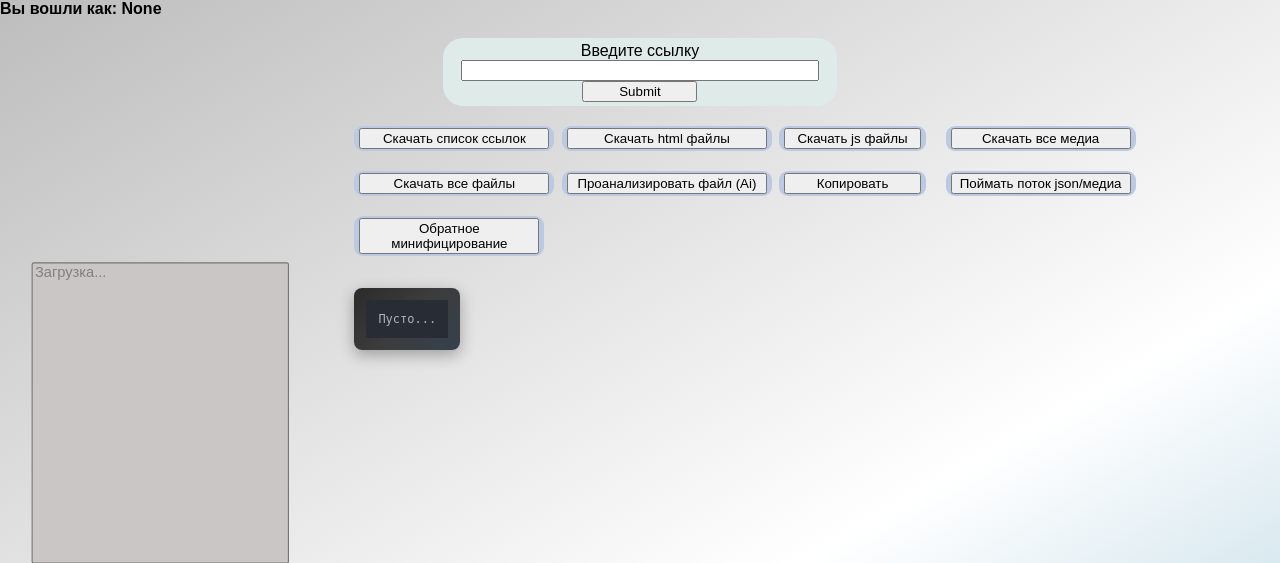
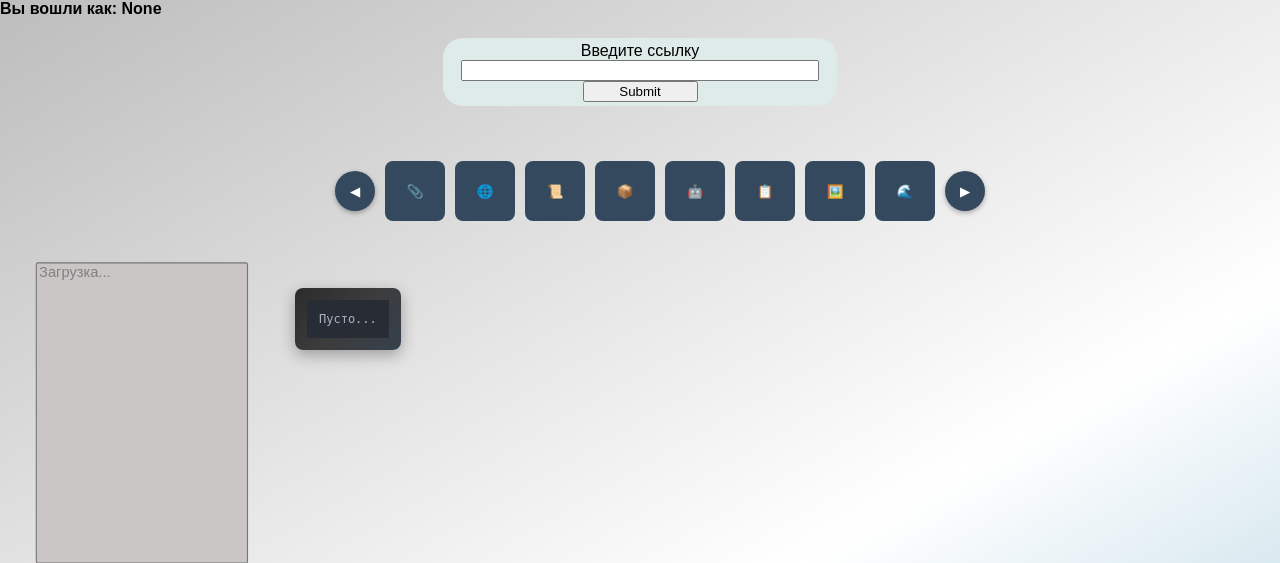
Before and after one commit to 1K0T1/site_analysis_for_api, a Flask app: page /view_analysis_api in a window 1280 px wide. Shown: the top 563 px of the page. Run offline with Flask 3, Linux system fonts and the light colour scheme; data that the repository does not hold is empty; some libraries are stand-ins or nearby versions.

Commit message:
add scroll panel

```diff
--- /dev/null
+++ b/static/scrollCarousel.js
@@ -0,0 +1,11 @@
+function scrollCarousel(direction) {
+    const carousel = document.getElementById('Carousel');
+    const itemWidth = 76;
+
+    const scrollAmount = itemWidth * direction;
+
+    carousel.scrollBy({
+        left: scrollAmount,
+        behavior: 'smooth'
+    });
+}
--- a/static/style.css
+++ b/static/style.css
@@ -312,7 +312,7 @@
   background: #7ec9e3;
 }
 
-/*страница с парсингом*/
+/*main page*/
 main.view_analysis_api {
   display: grid;
   grid-template-columns: 1fr auto auto auto 1fr;
@@ -364,48 +364,6 @@
   justify-self: center;
 }
 
-main.view_analysis_api .list {
-  display: grid;
-  grid-column: 2;
-  grid-row: 3;
-  background: #bcc9e3;
-  border-radius: 9px;
-  padding: 2px 5px;
-  cursor: pointer;
-  transition: 0.4s;
-  width: 100%;
-  max-width: 200px;
-  justify-self: left;
-}
-
-main.view_analysis_api .filehtml {
-  display: grid;
-  grid-column: 3;
-  grid-row: 3;
-  background: #bcc9e3;
-  border-radius: 9px;
-  padding: 2px 5px;
-  cursor: pointer;
-  transition: 0.4s;
-  width: 100%;
-  max-width: 200px;
-  justify-self: center;
-}
-
-main.view_analysis_api .filejs {
-  display: grid;
-  grid-column: 4;
-  grid-row: 3;
-  background: #bcc9e3;
-  border-radius: 9px;
-  padding: 2px 5px;
-  cursor: pointer;
-  transition: 0.4s;
-  width: 100%;
-  max-width: 200px;
-  justify-self: right;
-}
-
 main.view_analysis_api .listfile {
   display: grid;
   grid-column: 1;
@@ -419,88 +377,117 @@
   transform-origin: right;
 }
 
-main.view_analysis_api .allfiles {
-  display: grid;
-  grid-column: 2;
-  grid-row: 4;
-  background: #bcc9e3;
-  border-radius: 9px;
-  padding: 2px 5px;
-  cursor: pointer;
-  transition: 0.4s;
-  width: 100%;
-  max-width: 200px;
-  justify-self: left;
+/* Контейнер карусели */
+main.view_analysis_api .carousel-container {
+    grid-column: 4;
+    grid-row: 4;
+    display: flex;
+    align-items: center;
+    gap: 10px;
+    width: 100%;
+    max-width: 650px;
+    justify-self: center;
 }
 
-main.view_analysis_api .AIgenerate {
-  display: grid;
-  grid-column: 3;
-  grid-row: 4;
-  background: #bcc9e3;
-  border-radius: 9px;
-  padding: 2px 5px;
-  cursor: pointer;
-  transition: 0.4s;
-  width: 100%;
-  max-width: 200px;
-  justify-self: center;
+main.view_analysis_api .carousel {
+    display: flex;
+    overflow-x: auto;
+    scroll-behavior: smooth;
+    gap: 10px;
+    padding: 15px 0;
+    flex: 1;
+
+    scrollbar-width: thin;
 }
 
-main.view_analysis_api .copy {
-  display: grid;
-  grid-column: 4;
-  grid-row: 4;
-  background: #bcc9e3;
-  border-radius: 9px;
-  padding: 2px 5px;
-  cursor: pointer;
-  transition: 0.4s;
-  width: 100%;
-  max-width: 200px;
-  justify-self: right;
+main.view_analysis_api .nav-button {
+    background: #34495e;
+    color: white;
+    border: none;
+    width: 40px;
+    height: 40px;
+    cursor: pointer;
+    z-index: 10;
+    border-radius: 50%;
+    display: flex;
+    align-items: center;
+    justify-content: center;
+    box-shadow: 0 2px 5px rgba(0,0,0,0.3);
+    flex-shrink: 0;
+    transition: background 0.3s;
 }
 
-main.view_analysis_api .flow_view {
-  display: grid;
-  grid-column: 5;
-  grid-row: 4;
-  background: #bcc9e3;
-  border-radius: 9px;
-  padding: 2px 5px;
-  cursor: pointer;
-  transition: 0.4s;
-  width: 100%;
-  max-width: 180px;
-  justify-self: left;
+main.view_analysis_api .nav-button:hover {
+    background: #1abc9c;
 }
 
-main.view_analysis_api .media_download {
-  display: grid;
-  grid-column: 5;
-  grid-row: 3;
-  background: #bcc9e3;
-  border-radius: 9px;
-  padding: 2px 5px;
-  cursor: pointer;
-  transition: 0.4s;
-  width: 100%;
-  max-width: 180px;
-  justify-self: left;
+main.view_analysis_api .carousel form button {
+    min-width: 60px;
+    height: 60px;
+    background-color: #34495e;
+    border: none;
+    border-radius: 8px;
+    cursor: pointer;
+    position: relative;
+    display: flex;
+    align-items: center;
+    justify-content: center;
 }
 
-main.view_analysis_api .reverse_minification {
-  display: grid;
-  grid-column: 2;
-  grid-row: 5;
-  background: #bcc9e3;
-  border-radius: 9px;
-  padding: 2px 5px;
-  cursor: pointer;
-  transition: 0.4s;
-  width: 100%;
-  max-width: 180px;
-  justify-self: left;
+main.view_analysis_api .nav-button:hover {
+    background: #1abc9c;
+}
+
+main.view_analysis_api .carousel form button::before {
+    content: attr(data-tooltip);
+    position: absolute;
+    bottom: 115%;
+    left: 50%;
+    transform: translateX(-50%) translateY(10px);
+    white-space: nowrap;
+    background-color: #c0392b;
+    color: white;
+    padding: 6px 12px;
+    border-radius: 4px;
+    font-size: 13px;
+    opacity: 0;
+    visibility: hidden;
+    transition: all 0.3s ease;
+    pointer-events: none;
+    z-index: 20;
+}
+
+main.view_analysis_api .carousel form button::after {
+    content: '';
+    position: absolute;
+    bottom: 100%;
+    left: 50%;
+    transform: translateX(-50%);
+    border: 6px solid transparent;
+    border-top-color: #c0392b;
+    opacity: 0;
+    visibility: hidden;
+    transition: all 0.3s ease;
+    pointer-events: none;
+}
+
+main.view_analysis_api .carousel form button:hover::before {
+    opacity: 1;
+    visibility: visible;
+    transform: translateX(-50%) translateY(0);
+}
+
+main.view_analysis_api .carousel form button:hover::after {
+    opacity: 1;
+    visibility: visible;
+}
+
+main.view_analysis_api .carousel::-webkit-scrollbar {
+    height: 4px;
+}
+main.view_analysis_api .carousel::-webkit-scrollbar-thumb {
+    background: #1abc9c;
+    border-radius: 10px;
 }
 
 main.view_analysis_api .viewcode {
--- a/templates/view_analysis_api.html
+++ b/templates/view_analysis_api.html
@@ -23,33 +23,41 @@
             <input type="submit" class="buttonurl">
         </form>
 
+        <div class="carousel-container">
+            <button type="button" class="nav-button left" onclick="scrollCarousel(-1)">&#9664;</button>
+
+            <div class="carousel" id="Carousel">
                 <form class="list" id="download-list" action="/view_analysis_api/link">
-            <button type="submit">Скачать список ссылок</button>
+                    <button type="submit" data-tooltip="Скачать список ссылок">📎</button>
                 </form>
                 <form class="filehtml" action="/view_analysis_api/html">
-            <button type="submit">Скачать html файлы</button>
+                    <button type="submit" data-tooltip="Скачать html файлы">🌐</button>
                 </form>
                 <form class="filejs" action="/view_analysis_api/js">
-            <button type="submit">Скачать js файлы</button>
+                    <button type="submit" data-tooltip="Скачать js файлы">📜</button>
                 </form>
                 <form class="allfiles" id="download-all-files">
-            <button type="submit">Скачать все файлы</button>
+                    <button type="submit" data-tooltip="Скачать все файлы">📦</button>
                 </form>
                 <form class="AIgenerate" action="/view_analysis_api/generate/analysis">
-            <button type="submit">Проанализировать файл (Ai)</button>
+                    <button type="submit" data-tooltip="Проанализировать файл (Ai)">🤖</button>
                 </form>
                 <form class="copy">
-            <button onclick="copyCode()">Копировать</button>
+                    <button type="button" onclick="copyCode()" data-tooltip="Копировать">📋</button>
                 </form>
                 <form id="media_download" class="media_download">
-            <button type="submit">Скачать все медиа</button>
+                    <button type="submit" data-tooltip="Скачать все медиа">🖼️</button>
                 </form>
                 <form id="flow_view" class="flow_view">
-            <button type="submit">Поймать поток json/медиа</button>
+                    <button type="submit" data-tooltip="Поймать поток json/медиа">🌊</button>
                 </form>
                 <form id="reverse_minification" class="reverse_minification">
-            <button type="submit">Обратное минифицирование</button>
+                    <button type="submit" data-tooltip="Обратное минифицирование">🛠️</button>
                 </form>
+            </div>
+
+            <button type="button" class="nav-button right" onclick="scrollCarousel(1)">&#9654;</button>
+        </div>
 
         <select class="listfile" id="fileList" name="buttonurl" size="16">
             <option disabled>Загрузка...</option>
@@ -74,6 +82,7 @@
     <script src="{{ url_for('static', filename='check_media.js') }}"></script>
     <script src="{{ url_for('static', filename='copycode.js') }}"> </script>
     <script src="{{ url_for('static', filename='post_decode.js') }}"> </script>
+    <script src="{{ url_for('static', filename='scrollCarousel.js') }}"> </script>
 </body>
 
 </html>
```
Lines whose indentation alone changed are shown as unchanged.
